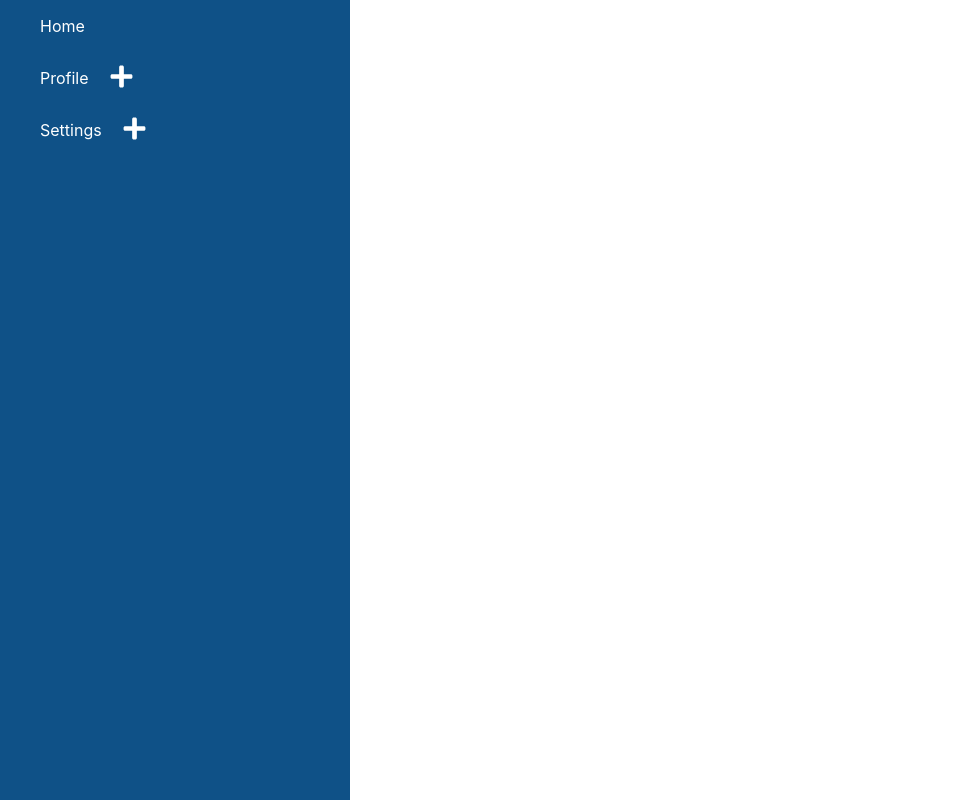
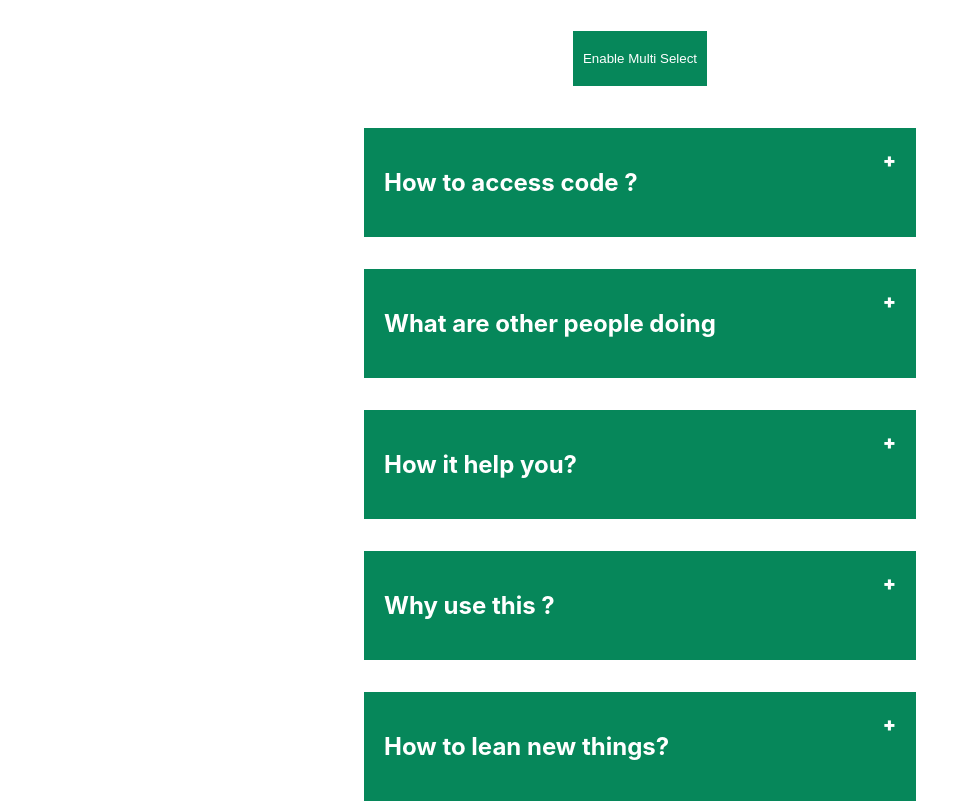
Before and after one commit to AdityaKumar-2501/React-Projects, a React (Vite) app: page / in a window 1280 px wide. Shown: the whole page, without its empty margins (0-979 px from the left). Built offline with nearby package versions, Linux system fonts and the light colour scheme.

Commit message:
modified the data of Accodion

```diff
--- a/src/App.jsx
+++ b/src/App.jsx
@@ -11,7 +11,7 @@ function App() {
   return (
     <div className="App">
       {/* Accordian component */}
-      {/* <Accordion /> */}
+      <Accordion />
 
       {/* Random color genrator component */}
       {/* <Random /> */}
@@ -26,7 +26,7 @@ function App() {
       {/* <LoadMoreData /> */}
 
       {/* Tree view Component */}
-      <TreeView menus={menus} />
+      {/* <TreeView menus={menus} /> */}
     </div>
   );
 }
--- a/src/components/accordion/data.jsx
+++ b/src/components/accordion/data.jsx
@@ -1,7 +1,7 @@
 const data = [
     {
         id: 1,
-        question: 'What do you want to',
+        question: 'How to access code ?',
         answer: 'Lorem ipsum dolor sit amet, consectetur adipiscing elit. Etiam feugiat quam nec mauris ullamcorper, ac tincidunt turpis molestie. Sed lacinia.'
     },
     {
@@ -11,17 +11,17 @@ const data = [
     },
     {
         id: 3,
-        question: 'Who are you :> ?',
+        question: 'How it help you?',
         answer: 'Lorem ipsum dolor sit amet, consectetur adipiscing elit. Etiam feugiat quam nec mauris ullamcorper, ac tincidunt turpis molestie. Sed lacinia.'
     },
     {
         id: 4,
-        question: 'What want to :.?',
+        question: 'Why use this ?',
         answer: 'Lorem ipsum dolor sit amet, consectetur adipiscing elit. Etiam feugiat quam nec mauris ullamcorper, ac tincidunt turpis molestie. Sed lacinia.'
     },
     {
         id: 5,
-        question: 'What do you want sachhi main :o !',
+        question: 'How to lean new things?',
         answer: 'Lorem ipsum dolor sit amet, consectetur adipiscing elit. Etiam feugiat quam nec mauris ullamcorper, ac tincidunt turpis molestie. Sed lacinia.'
     },
 ]
```
